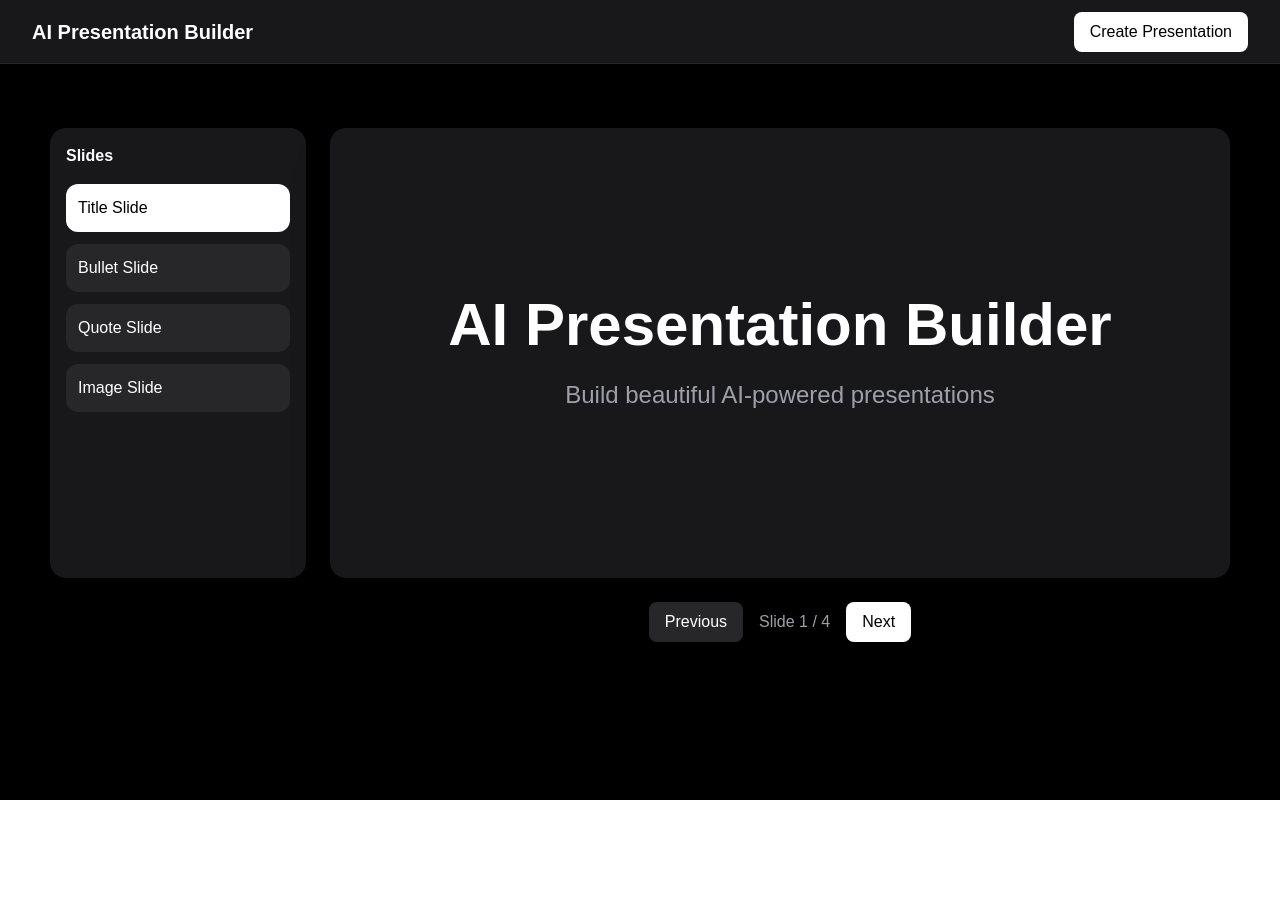
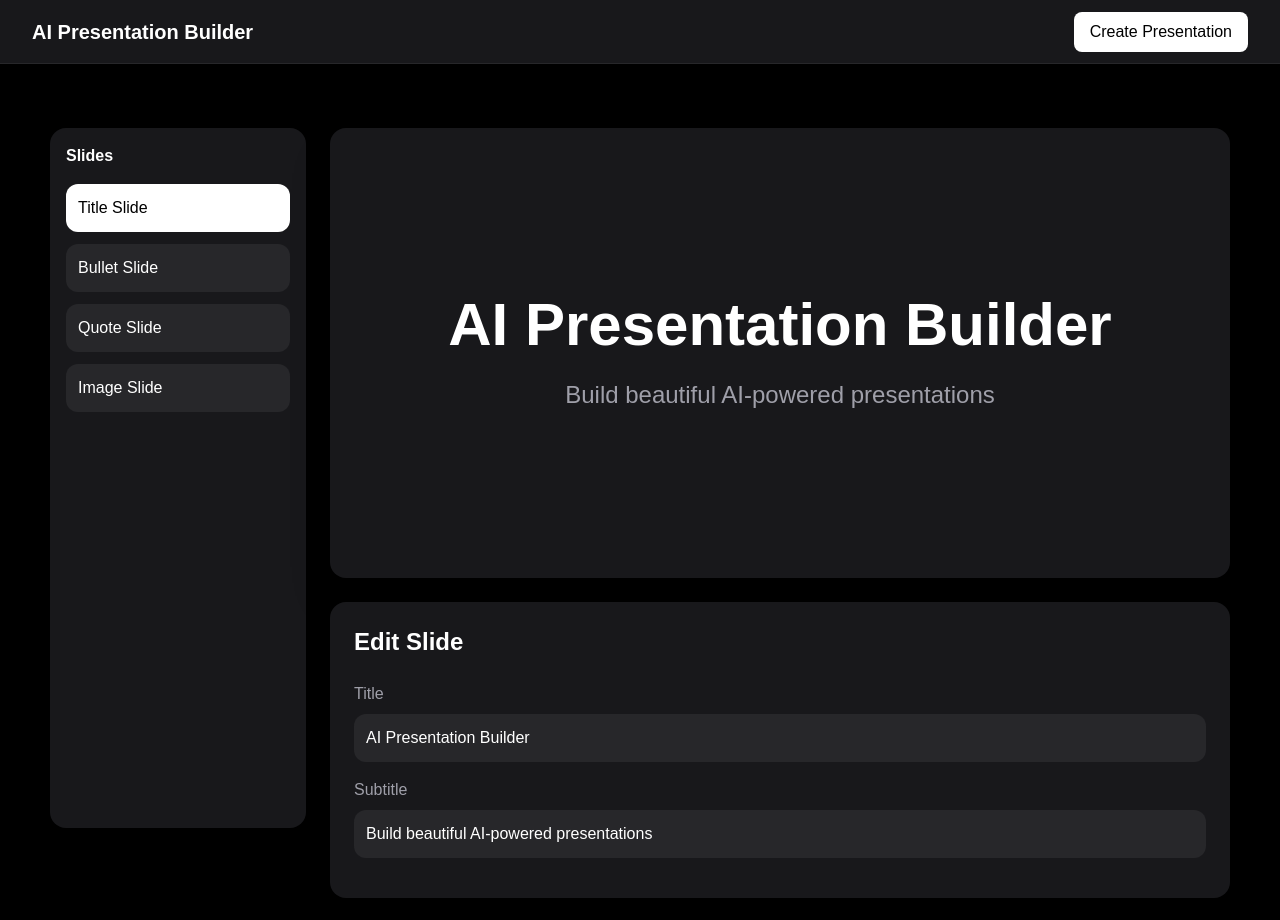
Before and after one commit to bhandari-nikita/ai-presentation-builder, a Next.js app: page / in a window 1280 px wide. Shown: the top 920 px of the page. Before the commit the page ends 800 px from the top, so only its background shows below. Built offline with nearby package versions, Linux system fonts and the light colour scheme.

Commit message:
Build editable slide system with live preview

```diff
--- a/components/Presentation.tsx
+++ b/components/Presentation.tsx
@@ -1,6 +1,7 @@
 "use client";
 
 import { useState } from "react";
+
 import TitleSlide from "@/slides/TitleSlide";
 import BulletSlide from "@/slides/BulletSlide";
 import QuoteSlide from "@/slides/QuoteSlide";
@@ -8,7 +9,7 @@ import ImageSlide from "@/slides/ImageSlide";
 
 export default function Presentation() {
 
-  const slides = [
+  const [slides, setSlides] = useState([
     {
       id: 1,
       type: "title",
@@ -31,7 +32,8 @@ export default function Presentation() {
     {
       id: 3,
       type: "quote",
-      quote: "AI will not replace developers. Developers using AI will replace those who don't.",
+      quote:
+        "AI will not replace developers. Developers using AI will replace those who don't.",
       author: "Modern Engineering Reality",
     },
 
@@ -42,13 +44,26 @@ export default function Presentation() {
       image:
         "https://images.unsplash.com/photo-1677442136019-21780ecad995",
     },
-  ];
+  ]);
 
   const [currentSlide, setCurrentSlide] = useState(0);
 
   const slide: any = slides[currentSlide];
 
+  function updateSlideField(field: string, value: string) {
+
+    const updatedSlides = [...slides];
+
+    updatedSlides[currentSlide] = {
+      ...updatedSlides[currentSlide],
+      [field]: value,
+    };
+
+    setSlides(updatedSlides);
+  }
+
   function renderSlide() {
+
     switch (slide.type) {
 
       case "title":
@@ -88,11 +103,11 @@ export default function Presentation() {
     }
   }
 
-
   return (
     <div className="flex gap-6 items-start">
 
-      <div className="w-64 h-[450px] bg-zinc-900 rounded-2xl p-4 overflow-y-auto">
+      {/* Sidebar */}
+      <div className="w-64 h-[700px] bg-zinc-900 rounded-2xl p-4 overflow-y-auto">
 
         <h2 className="text-white font-bold mb-4">
           Slides
@@ -104,10 +119,11 @@ export default function Presentation() {
             <button
               key={s.id}
               onClick={() => setCurrentSlide(index)}
-              className={`w-full text-left p-3 rounded-xl transition ${currentSlide === index
-                ? "bg-white text-black"
-                : "bg-zinc-800 text-white hover:bg-zinc-700"
-                }`}
+              className={`w-full text-left p-3 rounded-xl transition ${
+                currentSlide === index
+                  ? "bg-white text-black"
+                  : "bg-zinc-800 text-white hover:bg-zinc-700"
+              }`}
             >
               {s.type.charAt(0).toUpperCase() + s.type.slice(1)} Slide
             </button>
@@ -117,12 +133,143 @@ export default function Presentation() {
 
       </div>
 
+      {/* Main Content */}
       <div className="flex flex-col items-center gap-6">
 
+        {/* Presentation Preview */}
         <div className="w-[900px] h-[450px] bg-zinc-900 rounded-2xl shadow-2xl overflow-hidden transition-all duration-300 ease-in-out">
           {renderSlide()}
         </div>
 
+        {/* Edit Panel */}
+        <div className="w-[900px] bg-zinc-900 rounded-2xl p-6">
+
+          <h2 className="text-white text-2xl font-bold mb-6">
+            Edit Slide
+          </h2>
+
+          {(slide.type === "title" ||
+            slide.type === "bullet" ||
+            slide.type === "image") && (
+
+            <div className="mb-4">
+
+              <label className="block text-zinc-400 mb-2">
+                Title
+              </label>
+
+              <input
+                type="text"
+                value={slide.title}
+                onChange={(e) =>
+                  updateSlideField("title", e.target.value)
+                }
+                className="w-full bg-zinc-800 text-white p-3 rounded-xl outline-none"
+              />
+
+            </div>
+          )}
+
+          {slide.type === "title" && (
+
+            <div className="mb-4">
+
+              <label className="block text-zinc-400 mb-2">
+                Subtitle
+              </label>
+
+              <input
+                type="text"
+                value={slide.subtitle}
+                onChange={(e) =>
+                  updateSlideField("subtitle", e.target.value)
+                }
+                className="w-full bg-zinc-800 text-white p-3 rounded-xl outline-none"
+              />
+
+            </div>
+          )}
+
+          {slide.type === "quote" && (
+
+            <div className="space-y-4">
+
+              <div>
+
+                <label className="block text-zinc-400 mb-2">
+                  Quote
+                </label>
+
+                <textarea
+                  value={slide.quote}
+                  onChange={(e) =>
+                    updateSlideField("quote", e.target.value)
+                  }
+                  className="w-full bg-zinc-800 text-white p-3 rounded-xl outline-none"
+                />
+
+              </div>
+
+              <div>
+
+                <label className="block text-zinc-400 mb-2">
+                  Author
+                </label>
+
+                <input
+                  type="text"
+                  value={slide.author}
+                  onChange={(e) =>
+                    updateSlideField("author", e.target.value)
+                  }
+                  className="w-full bg-zinc-800 text-white p-3 rounded-xl outline-none"
+                />
+
+              </div>
+
+            </div>
+          )}
+
+          {slide.type === "bullet" && (
+
+            <div>
+
+              <label className="block text-zinc-400 mb-4">
+                Bullet Points
+              </label>
+
+              <div className="space-y-3">
+
+                {slide.bullets.map(
+                  (bullet: string, index: number) => (
+
+                    <input
+                      key={index}
+                      type="text"
+                      value={bullet}
+                      onChange={(e) => {
+
+                        const updatedSlides = [...slides];
+
+                        updatedSlides[currentSlide].bullets[index] =
+                          e.target.value;
+
+                        setSlides(updatedSlides);
+                      }}
+                      className="w-full bg-zinc-800 text-white p-3 rounded-xl outline-none"
+                    />
+
+                  )
+                )}
+
+              </div>
+
+            </div>
+          )}
+
+        </div>
+
+        {/* Navigation */}
         <div className="flex items-center gap-4">
 
           <button
```
